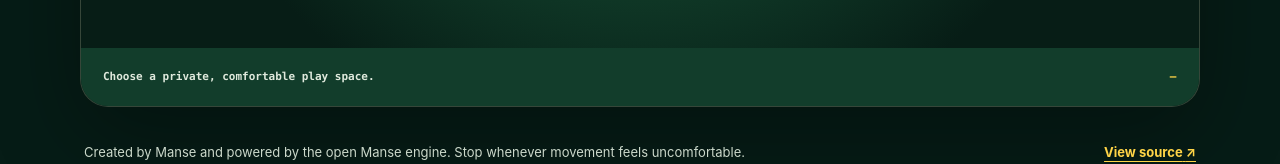
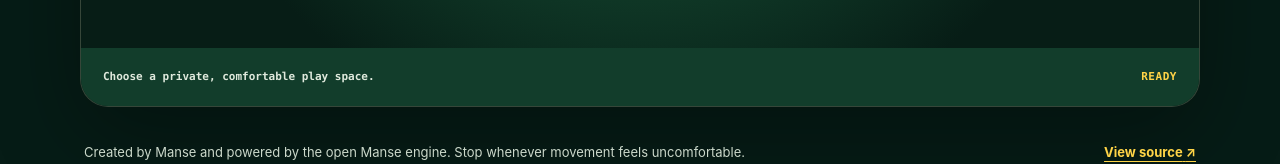
Before and after one commit to ahndohun/manse-game-monkey-bananas, a Next.js app: page / in a window 1280 px wide. Shown: the part 1385-1549 px from the top of the page. Built offline with nearby package versions, Linux system fonts and the light colour scheme.

Commit message:
fix: localize the idle progress state

```diff
--- a/app/GameClient.tsx
+++ b/app/GameClient.tsx
@@ -189,7 +189,7 @@
         </div>
         <div className="player-footer" aria-live="polite">
           <span>{error ?? snapshot.caption ?? copy.comfort}</span>
-          <strong aria-label={copy.progressLabel}>{progress === null ? "—" : `${progress.completed} / ${progress.total}`}</strong>
+          <strong aria-label={copy.progressLabel}>{progress === null ? copy.progressReady : `${progress.completed} / ${progress.total}`}</strong>
         </div>
         {snapshot.phase !== "idle" && (
           <div className="restart-row">
--- a/app/game-config.ts
+++ b/app/game-config.ts
@@ -36,6 +36,7 @@
     statusSimulator: "포인터 모드 실행 중",
     missionSpec: "정글 구역 3곳 · 바나나 5송이",
     progressLabel: "바나나 진행도",
+    progressReady: "준비",
     startError: "게임을 시작하지 못했어요. 다시 시도하거나 포인터 모드를 선택해 주세요.",
     footer: "Manse가 만들고 오픈 Manse 엔진으로 실행합니다. 움직임이 불편하면 언제든 멈추세요.",
     source: "소스 보기",
@@ -66,6 +67,7 @@
     statusSimulator: "Simulator live",
     missionSpec: "3 canopy zones · 5 bananas",
     progressLabel: "Banana progress",
+    progressReady: "Ready",
     startError: "The game could not start. Please try again or choose pointer mode.",
     footer: "Created by Manse and powered by the open Manse engine. Stop whenever movement feels uncomfortable.",
     source: "View source",
```
Also changed, not shown: 1 other file (tests, documents, lock files or other folders).
